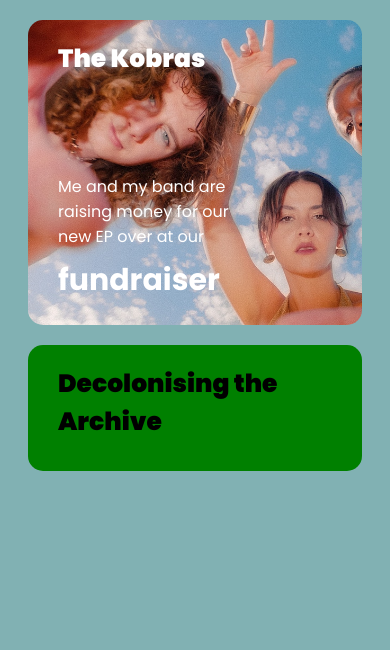
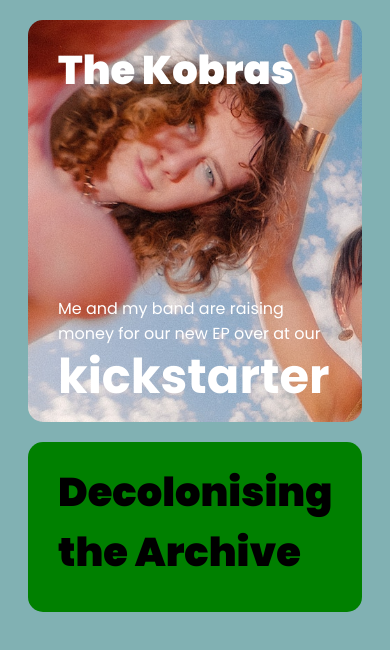
Before and after one commit to chloetayali/chloetayali.github.io, a plain HTML site: page index.html in a window 390 px wide. Drawn offline with Linux system fonts and the light colour scheme.

Commit message:
adjust dimensions for mobile

```diff
--- a/index.html
+++ b/index.html
@@ -9,7 +9,7 @@
 <body>
   <div id='kobras'>
     <h1>The Kobras</h1>
-    <p>Me and my band are<br>raising money for our<br>new EP over at our</p><h2 id="kickstarter"><a href='https://www.kickstarter.com/projects/thekobras/the-kobras-new-ep'>fundraiser</a></h2>
+    <p>Me and my band are raising<br> money for our new EP over at our</p><h2 id="kickstarter"><a href='https://www.kickstarter.com/projects/thekobras/the-kobras-new-ep'>kickstarter</a></h2>
   </div>
   <div id='archive'>
     <h1>Decolonising the Archive</h1>
--- a/style.css
+++ b/style.css
@@ -6,12 +6,12 @@ body {
 h1 {
     font-weight: 900;
     padding: 20px 30px 30px 30px;
-    font-size: 25px;
+    font-size: 40px;
     margin: 0;
 }
 
 h2 {
-    font-size: 30px;
+    font-size: 48px;
     line-height: 30px;
     font-weight: 700;
     margin: 0;
@@ -25,7 +25,7 @@ div {
 #kobras {
     background-image: url('./resources/17aeb8c944dd290d7a48a45ecd1d1bb7_original.jpg');
     background-size: cover;
-    min-height: 250px;
+    min-height: 400px;
     color: white;
     text-decoration: none;
     overflow: auto;
@@ -33,7 +33,7 @@ div {
 
 #kobras p {
     display: inline-block;
-    padding: 50px 0 0 30px;
+    padding: 150px 0 0 30px;
 }
 
 #kickstarter {
```
